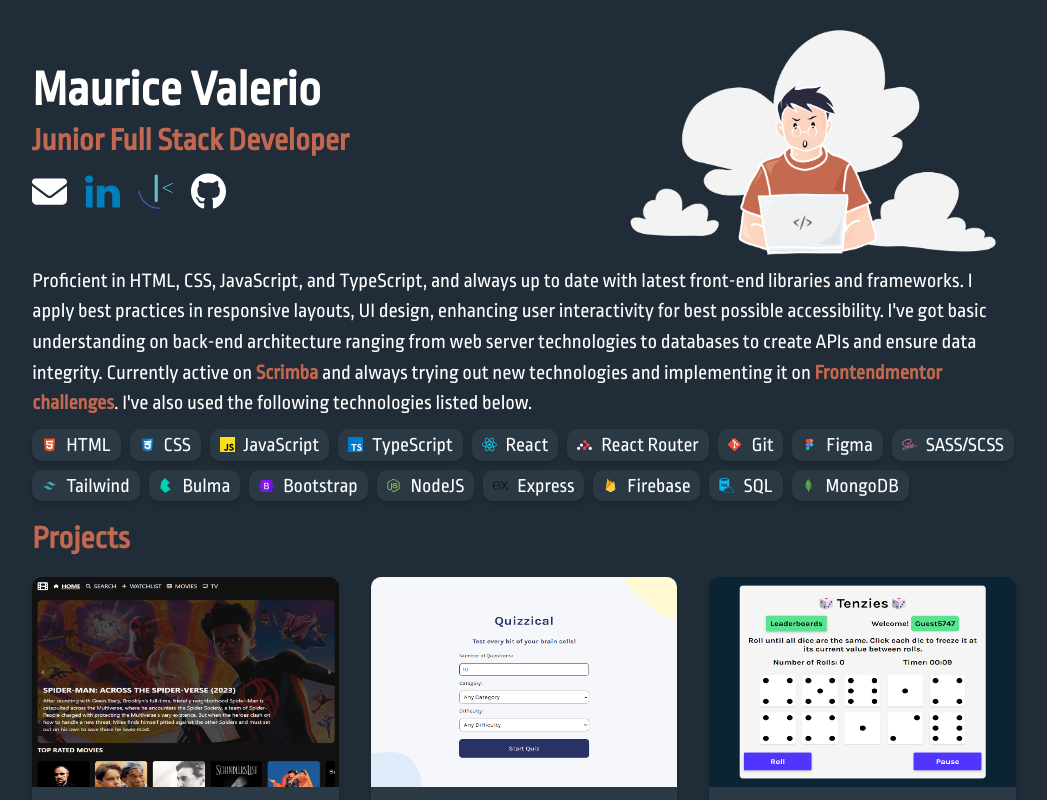
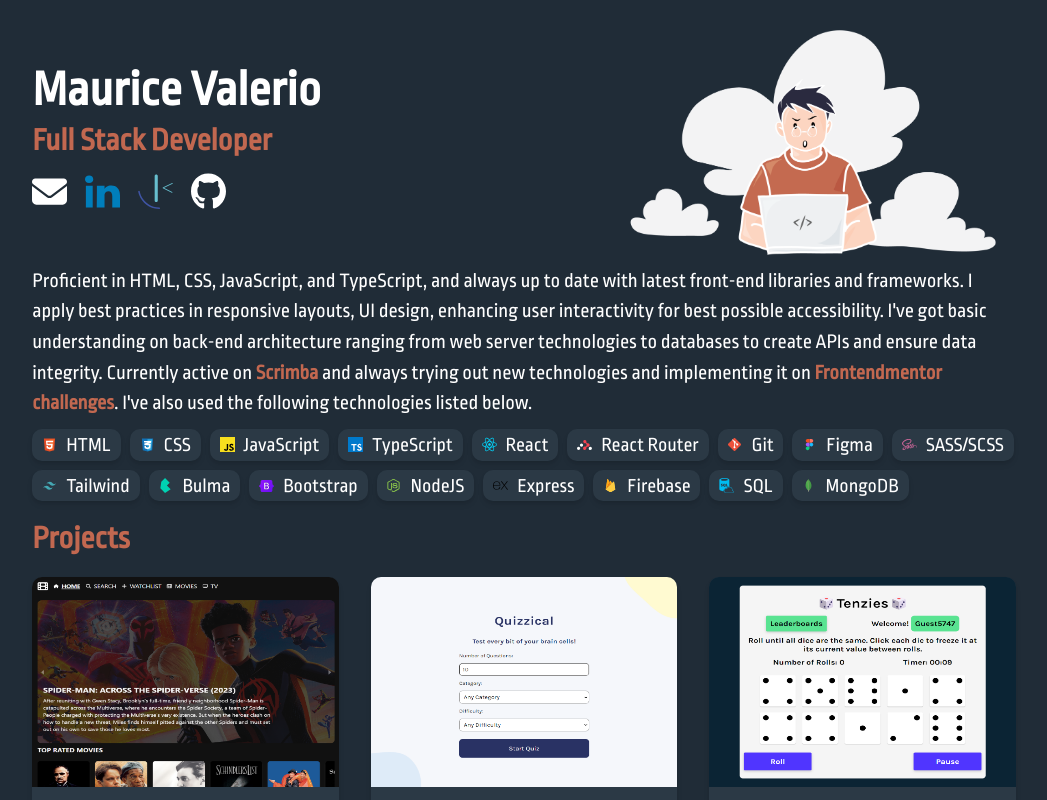
Before and after one commit to mauricevalerio/portfolio, a React (Vite) app: page / in a window 1280 px wide. Shown: the top 800 px of the page, without its empty margins (116-1163 px from the left). Built offline with nearby package versions, Linux system fonts and the light colour scheme.

Commit message:
Modified job title

```diff
--- a/src/components/Header.jsx
+++ b/src/components/Header.jsx
@@ -13,7 +13,7 @@
         <header className='header'>
             <div>
                 <h1 className='name'>Maurice Valerio</h1>
-                <h2 className='title'>Junior Full Stack Developer</h2>
+                <h2 className='title'>Full Stack Developer</h2>
 
                 <div className='social-container'>
                     {socialMediaElements}
```
